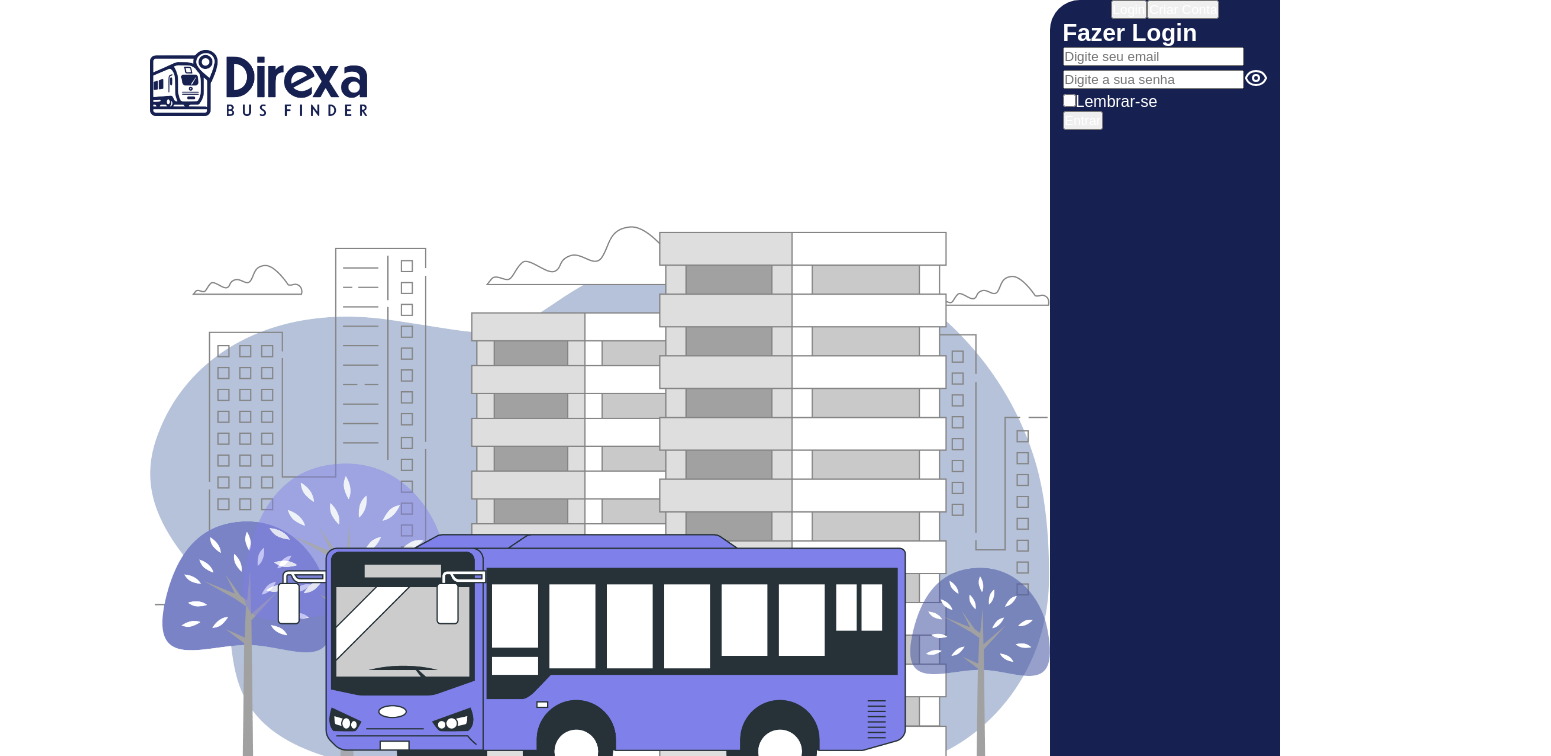
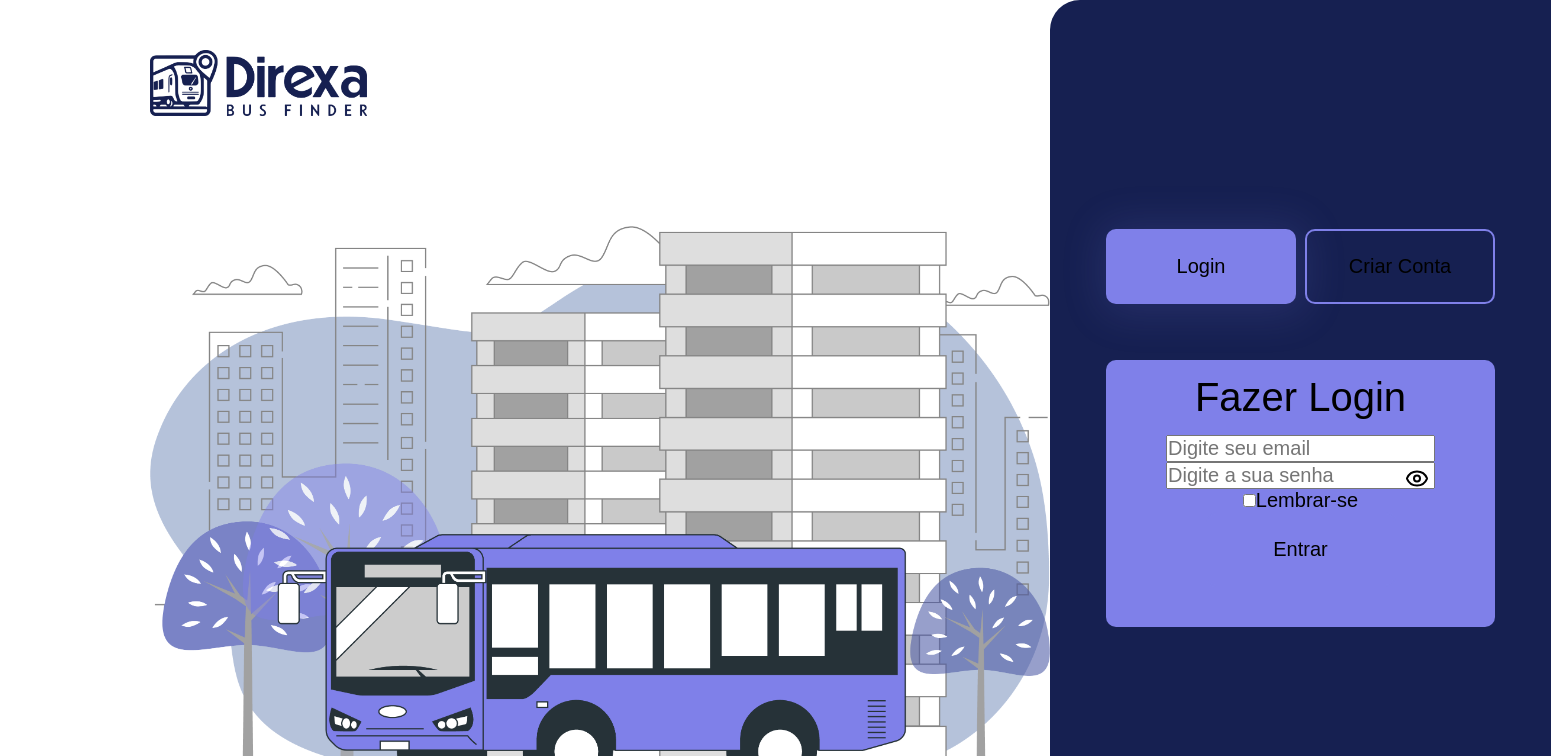
Before and after one commit to luisfelipeandrade19/DirexaPI, a React (Vite) app: page / in a window 1280 px wide. Shown: the top 756 px of the page, 1551 px wide, since content can reach past the window. Built offline with nearby package versions, Linux system fonts and the light colour scheme; a web font is replaced by a local one.

Commit message:
Mais estilizacao tela Login

```diff
--- /dev/null
+++ b/src/components/buttonForm.css
@@ -0,0 +1,7 @@
+.interactiveButtons {
+  width: 190px;
+  height: 75px;
+  background-color: transparent;
+  border: 2px solid #7f80e9;
+  border-radius: 10px;
+}
--- a/src/components/buttonForm.tsx
+++ b/src/components/buttonForm.tsx
@@ -1,4 +1,6 @@
-function ButtonForm({ id = "", value = ""}) {
-  return <input type="button" id={id} value={value} />;
+import "../components/buttonForm.css";
+
+function ButtonForm({ id = "", value = "" }) {
+  return <input className="interactiveButtons" type="button" id={id} value={value} />;
 }
 export default ButtonForm;
--- a/src/components/googleButton.tsx
+++ b/src/components/googleButton.tsx
@@ -6,7 +6,7 @@ function GoogleButton() {
   const responseMessage: GoogleLoginProps["onSuccess"] = (
     response: CredentialResponse
   ) => {
-    console.log("Login bem sucidido", response);
+    console.log("Login success", response);
   };
   const erroMessage = () => {
     console.log(
--- a/src/components/inputPassword.css
+++ b/src/components/inputPassword.css
@@ -1,13 +1,18 @@
-.password{
-    position: relative;
-    display: flex;
-    align-items: center;
+.password {
+  position: relative;
+  display: flex;
+  flex-direction: column;
+  gap: 8px;
+}
 
+.input-wrapper button {
+  background-color: transparent;
+  position: absolute;
+  top: 70%;
+  right: 6px;
+  transform: translateY(-50%);
+  border: none;
+  outline: none;
+  cursor: pointer;
+  color: black;
 }
-.password button {
-  background-color: transparent;
-  border: 0;
-  outline: 0;
-  cursor: pointer;
-  color: rgb(0, 0, 0);
-}
--- a/src/components/inputPassword.tsx
+++ b/src/components/inputPassword.tsx
@@ -9,6 +9,7 @@ function InputPassword() {
 
   return (
     <label className="password">
+      <div className="input-wrapper">
         <input
           type={isShow ? "text" : "password"}
           id="password"
@@ -18,6 +19,7 @@ function InputPassword() {
           {!isShow && <Eye />}
           {isShow && <EyeOff />}
         </button>
+      </div>
     </label>
   );
 }
--- a/src/screens/loginPage.css
+++ b/src/screens/loginPage.css
@@ -4,29 +4,68 @@
   margin: 0;
   padding: 0;
   font-family: "Cambay", sans-serif;
-  color: #FFFFFF;
+  color: #000000;
+  font-size: 20px;
 }
+
 #container {
   display: flex;
   justify-content: space-between;
 }
+
 #logoDirexa {
   padding: 50px 0px 50px 0px;
   width: 217px;
 }
+
 #busImg {
   width: 900px;
   margin-top: 60px;
 }
+
 #left {
   display: flex;
   flex-direction: column;
   margin-left: 150px;
 }
+
 #right {
-  justify-items: center;
+  display: flex;
+  flex-direction: column;
+  align-items: center;
+  justify-content: center;
   border-radius: 30px 0px 0px 30px;
   width: 505px;
   height: 100vh;
   background-color: #162051;
 }
+
+div #rightButtons {
+  width: 389px;
+  flex-direction: row;
+  display: flex;
+  justify-content: space-between;
+  margin: 56px;
+}
+
+#loginButton {
+  background-color: #7f80e9;
+  border: none;
+  box-shadow: 3px 3px 40px 8px rgba(127, 128, 233, 0.15);
+}
+
+form {
+  background-color: #7f80e9;
+  width: 389px;
+  height: auto;
+  border-radius: 10px;
+  display: flex;
+  flex-direction: column;
+  align-items: center;
+}
+
+form h2{
+    padding: 15px;
+    font-weight: 200;
+    font-size: 40px;
+}
--- a/src/screens/loginPage.tsx
+++ b/src/screens/loginPage.tsx
@@ -15,15 +15,17 @@ function LoginPage() {
         <img id="busImg" src={onibus} alt="Imagem de um onibus na cidade" />
       </aside>
       <aside id="right">
-        <ButtonForm id="loginButton" value="Login" />
-        <ButtonForm id="registerButton" value="Criar Conta" />
+        <div id="rightButtons">
+          <ButtonForm id="loginButton" value="Login" />
+          <ButtonForm id="registerButton" value="Criar Conta" />
+        </div>
         <form action="get">
           <h2>Fazer Login</h2>
           <InputEmail id="emaillogin" />
           <InputPassword />
           <LembrarButton />
-          <ButtonForm id="sendLogin" value="Entrar"/>
-          <GoogleButton/>
+          <ButtonForm id="sendLogin" value="Entrar" />
+          <GoogleButton />
         </form>
       </aside>
     </div>
```
Lines whose indentation alone changed are shown as unchanged.
